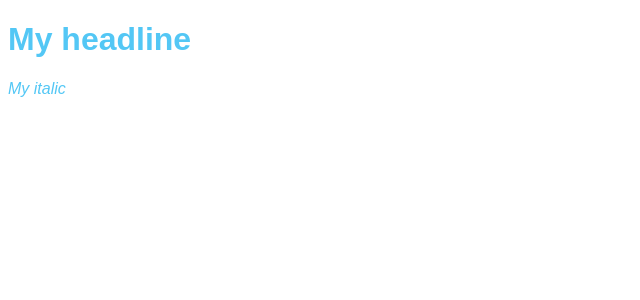
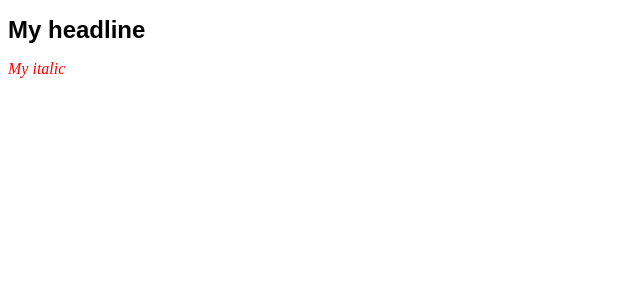
Before and after one commit to LouisPetrik/styled-components-clone, a React (Create React App) app: page / in a window 1280 px wide. Shown: the top 300 px of the page, without its empty margins (0-640 px from the left). Built offline with nearby package versions, Linux system fonts and the light colour scheme.

Commit message:
glaube es funktioniert

```diff
--- a/playground.js
+++ b/playground.js
@@ -14,13 +14,13 @@ for (let i = 0; i < cssArray.length; i++) {
 
 
 
-
+/*
 for (let i = 0; i < cssArray.length; i++) {
   // getting the second attribute, always to string in " "
   console.log(cssArray[i][1])
-  cssArray[i][1] = '"' + cssArray[i][1] + '"'
+  //cssArray[i][1] = '"' + cssArray[i][1] + '"'
 }
-
+*/
 for (const key of cssArray) {
 
   cssObject[key[0]] = key[1];
--- a/src/App.js
+++ b/src/App.js
@@ -3,13 +3,13 @@ import styled from "./styled"
 
 
 const Headline = styled.h1`
-  font-family: Arial;
+  font-family: fantasy;
   color: #eb4034;
   font-size: 24px;
 `
 
 const ItalicText = styled.i`
-  color: green;
+  color: red;
 `
 
 //console.log(proxy.h1`some css`) // from the handler
--- a/src/styled.js
+++ b/src/styled.js
@@ -48,11 +48,31 @@ function constructComponent (cssString, prop) {
 
 function BuildComponent(props) {
   console.log("css props in buildcomponent")
+  console.log("css array")
   console.log(props.css)
+
+  let cssArray = props.css
+  // the object we can use as working CSS-in-JS
+  let cssObject = {}
+
+
+  for (let i = 0; i < cssArray.length; i++) {
+    cssArray[i] = cssArray[i].replace(/\-([a-z])/g, v => v[1].toUpperCase());
+    cssArray[i] = cssArray[i].split(":")
+  }
+
+  for (const key of cssArray) {
+    cssObject[key[0]] = key[1];
+  }
+
+  // the final cssObject:
+  console.log("the final css object")
+  console.log(cssObject)
+
 
   return React.createElement(
     props.tag,
-    {style: { fontFamily: "Fantasy", color: "#53c7f5" }},
+    {style: cssObject },
     [props.children]
   )
 }
```
